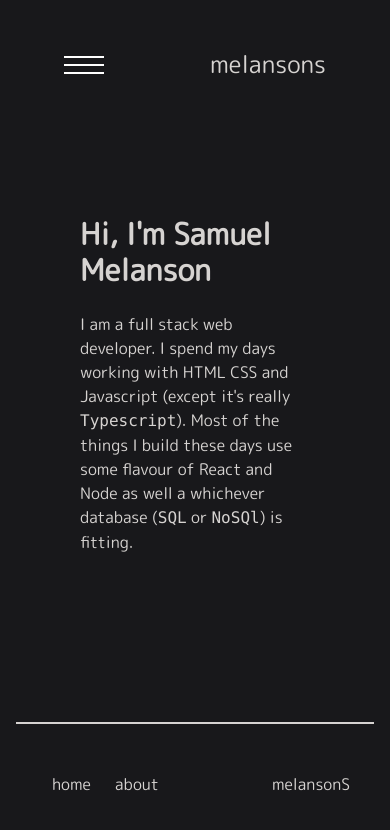
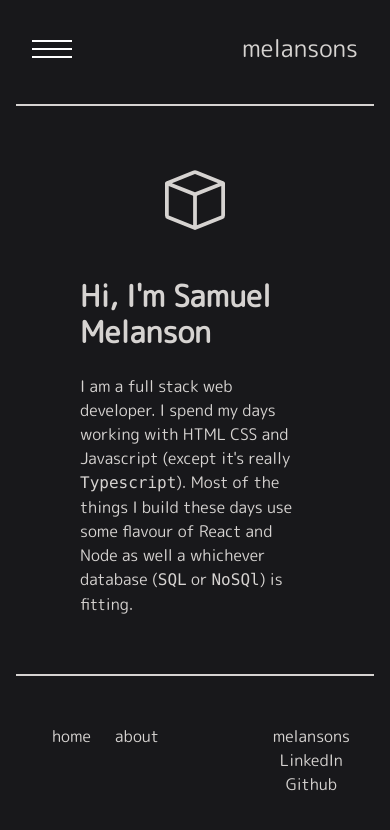
Before and after one commit to melansonS/melansons, a Next.js app: page / in a window 390 px wide. Shown: the top 830 px of the page. Built offline with nearby package versions, Linux system fonts and the light colour scheme.

Commit message:
sticky mobile header and svg

```diff
--- a/components/animatedPageContainer.tsx
+++ b/components/animatedPageContainer.tsx
@@ -20,7 +20,7 @@ const AnimatedPageContainer = ({ children }: AnimatedPageContainerProps): JSX.El
       exit="exit"
       variants={variants}
       transition={{ type: { ease: "easeInOut" }, delay: MENU_TRANSITION_DURATION }}
-      className="flex flex-col items-start w-full p-20"
+      className="flex flex-col items-start w-full px-20 py-10"
     >
       {children}
     </motion.main>
--- a/components/layout/layoutFooter.tsx
+++ b/components/layout/layoutFooter.tsx
@@ -1,5 +1,6 @@
 import Link from "next/link";
 import { links } from "../../utils/navConsts";
+import Socials from "../socials";
 
 export default function LayoutFooter() {
   return (
@@ -14,7 +15,10 @@ export default function LayoutFooter() {
             );
           })}
         </span>
-        <span className="px-6">melansonS</span>
+        <div>
+          <span className="px-6">melansons</span>
+          <Socials />
+        </div>
       </div>
     </footer>
   );
--- a/components/navMenu.tsx
+++ b/components/navMenu.tsx
@@ -3,6 +3,7 @@ import { useRouter } from "next/router";
 import { motion } from "framer-motion";
 import { links, MENU_TRANSITION_DURATION } from "../utils/navConsts";
 import useBreakPoints from "../utils/usebreakpoints";
+import Socials from "./socials";
 
 type NavMenuProps = {
   setShowMenu: (value: boolean) => void;
@@ -12,6 +13,7 @@ const menuVariants = {
   hidden: { x: `-100%` },
   enter: {
     x: 0,
+    transition: { duration: 0.5 },
   },
   exit: { x: "-100%" },
 };
@@ -57,7 +59,7 @@ export default function NavMenu({ setShowMenu }: NavMenuProps) {
       transition={{ duration: MENU_TRANSITION_DURATION }}
       className="fixed bg-zinc-800 w-full h-full top-0 left-0 "
     >
-      <div className="w-2/3 h-2/3 text-center my-20 mx-auto flex justify-between flex-col md:flex-row">
+      <div className="w-2/3 h-full text-center mx-auto pt-16 pb-16 flex justify-between flex-col md:flex-row">
         <motion.div className="p-10" variants={menuItemsContainerVariants}>
           {links.map((link) => {
             return (
@@ -86,8 +88,7 @@ export default function NavMenu({ setShowMenu }: NavMenuProps) {
             className="h-fit pb-6 text-left w-1/2"
           >
             <h4 className="text-2xl pb-4">Get in Touch</h4>
-            <p className="text-md pb-2">LinkedIn</p>
-            <p className="text-md pb-2">Github</p>
+            <Socials />
           </motion.div>
         </div>
       </div>
--- a/components/navbar.tsx
+++ b/components/navbar.tsx
@@ -6,7 +6,7 @@ export default function Navbar() {
   const [showMenu, setShowMenu] = useState(false);
 
   return (
-    <header className="flex justify-between align-middle px-16 my-12">
+    <header className="bg-zinc-900 border-stone-300 border-b-2 sticky flex justify-between align-middle mx-4 px-4 top-0 pt-8 pb-8 sm:pt-12 sm:px-12 sm:relative sm:border-b-0">
       <div className="flex align-middle">
         <button className="relative h-10 w-10 z-10" onClick={() => setShowMenu(!showMenu)}>
           <div className={`hamburger ${showMenu ? "activeHamburger" : ""}`}></div>
--- /dev/null
+++ b/components/socials.tsx
@@ -0,0 +1,20 @@
+import React from "react";
+
+export default function Socials() {
+  return (
+    <div>
+      <ul>
+        <li>
+          <a href="https://www.linkedin.com/in/samuel-melanson/" target="_blank">
+            LinkedIn
+          </a>
+        </li>
+        <li>
+          <a href="https://github.com/melansonS" target="_blank">
+            Github
+          </a>
+        </li>
+      </ul>
+    </div>
+  );
+}
--- a/pages/_app.tsx
+++ b/pages/_app.tsx
@@ -6,8 +6,8 @@ import LayoutFooter from "../components/layout/layoutFooter";
 import LayoutHead from "../components/layout/layoutHead";
 
 function MyApp({ Component, pageProps, router }: AppProps) {
-  console.log("router", router.route);
   const url = `http://localhost:3000${router.route}`;
+
   return (
     <div>
       <LayoutHead />
--- a/pages/about.tsx
+++ b/pages/about.tsx
@@ -21,7 +21,7 @@ const About: NextPage = () => {
         <br></br>
         <p>
           Always happy to hear about new and exciting opporunities. Feel free to reach out if you've
-          got any questions or just want to chat.
+          got any questions or if you'd just like to chat.
         </p>
       </div>
     </AnimatedPageContainer>
--- a/pages/index.tsx
+++ b/pages/index.tsx
@@ -4,6 +4,18 @@ import AnimaterPageContainer from "../components/animatedPageContainer";
 const Home: NextPage = () => {
   return (
     <AnimaterPageContainer>
+      <div className="w-full flex justify-center text-3xl pt-6 pb-12 transition-colors hover:text-sky-800">
+        <svg
+          xmlns="http://www.w3.org/2000/svg"
+          width="60"
+          height="60"
+          fill="currentColor"
+          className="stroke-2"
+          viewBox="0 0 16 16"
+        >
+          <path d="M8.186 1.113a.5.5 0 0 0-.372 0L1.846 3.5 8 5.961 14.154 3.5 8.186 1.113zM15 4.239l-6.5 2.6v7.922l6.5-2.6V4.24zM7.5 14.762V6.838L1 4.239v7.923l6.5 2.6zM7.443.184a1.5 1.5 0 0 1 1.114 0l7.129 2.852A.5.5 0 0 1 16 3.5v8.662a1 1 0 0 1-.629.928l-7.185 2.874a.5.5 0 0 1-.372 0L.63 13.09a1 1 0 0 1-.63-.928V3.5a.5.5 0 0 1 .314-.464L7.443.184z" />
+        </svg>
+      </div>
       <h1 className="text-3xl pb-6 font-bold"> Hi, I'm Samuel Melanson</h1>
       <p>
         I am a full stack web developer. I spend my days working with HTML CSS and Javascript
```
Also changed, not shown: 1 other file (tests, documents, lock files or other folders).
